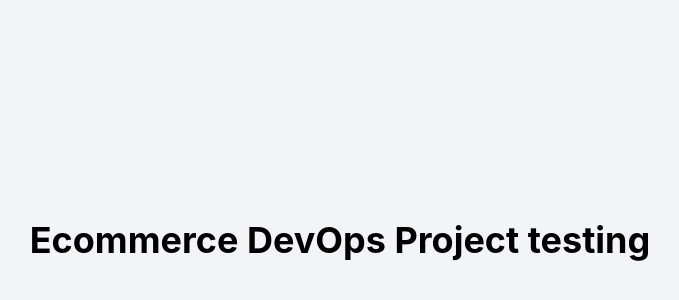
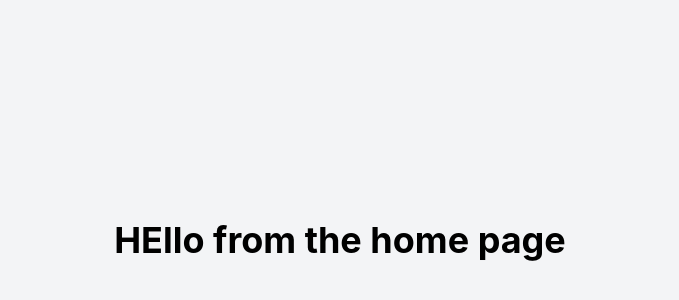
Before and after one commit to NaderDhamer/ecommerce-devops, a React app in the folder frontend/: page / in a window 1280 px wide. Shown: the part 160-460 px from the top of the page, without its empty margins (300-979 px from the left). Built offline with nearby package versions, Linux system fonts and the light colour scheme; the HTML template or start-up script is replaced by a standard one.

Commit message:
Update home page greeting text

```diff
--- a/frontend/src/pages/Home.jsx
+++ b/frontend/src/pages/Home.jsx
@@ -2,7 +2,7 @@ export default function Home() {
   return (
     <div className="min-h-screen flex items-center justify-center bg-gray-100">
       <h1 className="text-4xl font-bold">
-        Ecommerce DevOps Project testing
+        HEllo from the home page
       </h1>
     </div>
   )
```
